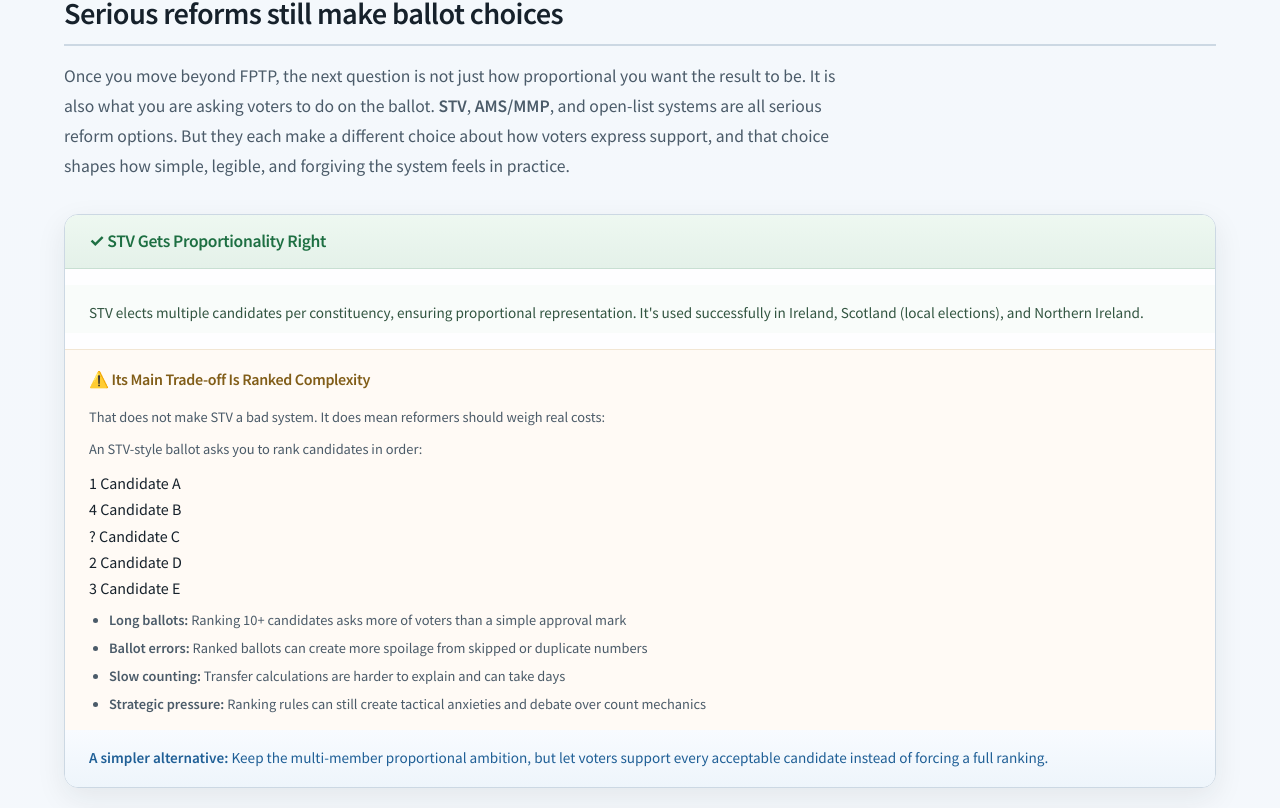
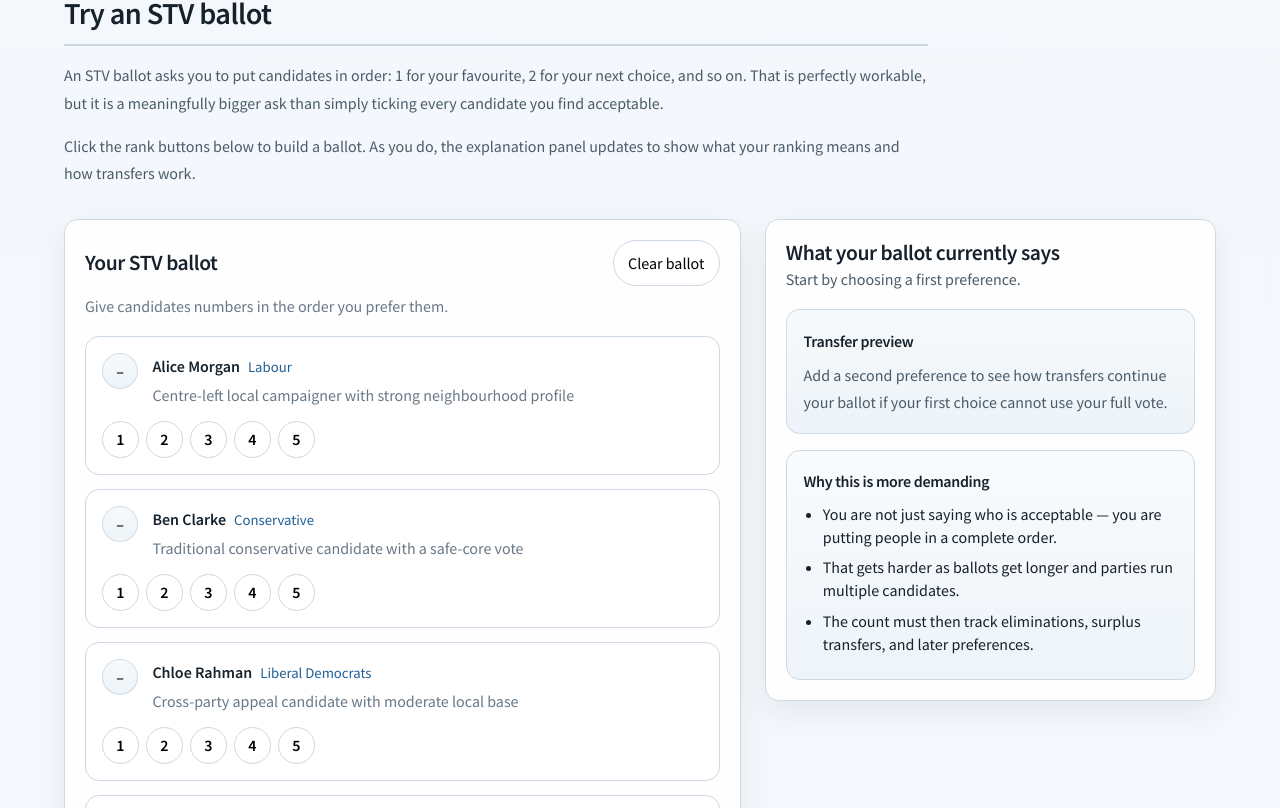
Before and after one commit to fsargent/proportional.uk, a SvelteKit app: page /stv in a window 1280 px wide. Shown: the part 552-1360 px from the top of the page. Built offline with nearby package versions, Linux system fonts and the light colour scheme.

Commit message:
Add interactive ballot demo to STV page

```diff
--- a/src/routes/stv/+page.svelte
+++ b/src/routes/stv/+page.svelte
@@ -1,5 +1,88 @@
 <script lang="ts">
 	import RankingProblems from '$lib/components/RankingProblems.svelte';
+
+	type Candidate = {
+		id: string;
+		name: string;
+		party: string;
+		description: string;
+	};
+
+	const candidates: Candidate[] = [
+		{
+			id: 'stv-1',
+			name: 'Alice Morgan',
+			party: 'Labour',
+			description: 'Centre-left local campaigner with strong neighbourhood profile'
+		},
+		{
+			id: 'stv-2',
+			name: 'Ben Clarke',
+			party: 'Conservative',
+			description: 'Traditional conservative candidate with a safe-core vote'
+		},
+		{
+			id: 'stv-3',
+			name: 'Chloe Rahman',
+			party: 'Liberal Democrats',
+			description: 'Cross-party appeal candidate with moderate local base'
+		},
+		{
+			id: 'stv-4',
+			name: 'Daniel Okoro',
+			party: 'Green',
+			description: 'Environment-first candidate with loyal issue-based support'
+		},
+		{
+			id: 'stv-5',
+			name: 'Ella Hughes',
+			party: 'Independent',
+			description: 'Popular independent focused on local services and planning'
+		}
+	];
+
+	const rankChoices = [1, 2, 3, 4, 5];
+	let rankings = $state<Record<string, number | null>>({});
+
+	function assignedCandidate(rank: number) {
+		return candidates.find((candidate) => rankings[candidate.id] === rank);
+	}
+
+	function setRank(candidateId: string, rank: number) {
+		const currentHolder = assignedCandidate(rank);
+		if (currentHolder && currentHolder.id !== candidateId) {
+			rankings[currentHolder.id] = null;
+		}
+
+		rankings[candidateId] = rankings[candidateId] === rank ? null : rank;
+	}
+
+	function clearBallot() {
+		rankings = {};
+	}
+
+	const rankedCandidates = $derived(
+		[...candidates]
+			.filter((candidate) => rankings[candidate.id] != null)
+			.sort((a, b) => (rankings[a.id] ?? 999) - (rankings[b.id] ?? 999))
+	);
+
+	const rankedCount = $derived(rankedCandidates.length);
+	const nextRank = $derived(rankedCount < candidates.length ? rankedCount + 1 : null);
+	const hasGaps = $derived(
+		rankedCount > 0 &&
+			rankChoices
+				.slice(0, rankedCount)
+				.some((rank) => !candidates.some((candidate) => rankings[candidate.id] === rank))
+	);
+
+	const firstChoice = $derived(rankedCandidates[0] ?? null);
+	const secondChoice = $derived(rankedCandidates[1] ?? null);
+	const transferPreview = $derived(
+		firstChoice && secondChoice
+			? `If ${firstChoice.name} is eliminated or elected with surplus, your vote can continue to ${secondChoice.name}.`
+			: 'Add a second preference to see how transfers continue your ballot if your first choice cannot use your full vote.'
+	);
 </script>
 
 <svelte:head>
@@ -25,6 +108,111 @@
 		<a href="/proportional-approval">Compare with Proportional Approval →</a>
 	</nav>
 
+	<section class="interactive-section" aria-labelledby="stv-demo-title">
+		<div class="section-copy">
+			<h2 id="stv-demo-title" class="section-header">Try an STV ballot</h2>
+			<p class="intro-text">
+				An STV ballot asks you to put candidates in order: 1 for your favourite, 2 for your next choice,
+				and so on. That is perfectly workable, but it is a meaningfully bigger ask than simply ticking every
+				candidate you find acceptable.
+			</p>
+			<p class="intro-text">
+				Click the rank buttons below to build a ballot. As you do, the explanation panel updates to show
+				what your ranking means and how transfers work.
+			</p>
+		</div>
+
+		<div class="demo-grid">
+			<div class="ballot-panel">
+				<div class="panel-header">
+					<h3>Your STV ballot</h3>
+					<button type="button" class="ghost-button" onclick={clearBallot}>Clear ballot</button>
+				</div>
+				<p class="ballot-instruction">Give candidates numbers in the order you prefer them.</p>
+
+				<div class="candidate-list">
+					{#each candidates as candidate (candidate.id)}
+						<div class="candidate-row">
+							<div class="candidate-main">
+								<div class="rank-badge" aria-label={rankings[candidate.id] ? `Rank ${rankings[candidate.id]}` : 'Unranked'}>
+									{rankings[candidate.id] ?? '–'}
+								</div>
+								<div class="candidate-copy">
+									<div class="candidate-line">
+										<span class="candidate-name">{candidate.name}</span>
+										<span class="candidate-party">{candidate.party}</span>
+									</div>
+									<p>{candidate.description}</p>
+								</div>
+							</div>
+							<div class="rank-controls" aria-label={`Rank ${candidate.name}`}>
+								{#each rankChoices as rank}
+									<button
+										type="button"
+										class:selected={rankings[candidate.id] === rank}
+										onclick={() => setRank(candidate.id, rank)}
+									>
+										{rank}
+									</button>
+								{/each}
+							</div>
+						</div>
+					{/each}
+				</div>
+			</div>
+
+			<div class="explanation-panel">
+				<h3>What your ballot currently says</h3>
+
+				{#if rankedCount === 0}
+					<p class="status-message">Start by choosing a first preference.</p>
+				{:else}
+					<div class="summary-card">
+						<p>
+							You have ranked <strong>{rankedCount}</strong>
+							{rankedCount === 1 ? 'candidate' : 'candidates'}.
+							{#if nextRank}
+								Next available rank: <strong>{nextRank}</strong>
+							{/if}
+						</p>
+						{#if hasGaps}
+							<p class="warning-text">
+								Your current ballot has a gap in the sequence. STV ballots are clearest when ranks run 1,
+								2, 3, 4 without skipping.
+							</p>
+						{/if}
+					</div>
+
+					<div class="ordered-preferences">
+						<h4>Your ranking so far</h4>
+						<ol>
+							{#each rankedCandidates as candidate (candidate.id)}
+								<li>
+									<strong>{candidate.name}</strong>
+									<span>{candidate.party}</span>
+								</li>
+							{/each}
+						</ol>
+					</div>
+				{/if}
+
+				<div class="explanation-card">
+					<h4>Transfer preview</h4>
+					<p>{transferPreview}</p>
+				</div>
+
+				<div class="explanation-card subtle">
+					<h4>Why this is more demanding</h4>
+					<ul>
+						<li>You are not just saying who is acceptable — you are putting people in a complete order.</li>
+						<li>That gets harder as ballots get longer and parties run multiple candidates.</li>
+						<li>The count must then track eliminations, surplus transfers, and later preferences.</li>
+					</ul>
+				</div>
+			</div>
+		</div>
+	</section>
+
 	<RankingProblems showMMP={false} />
 
 	<section class="page-section">
@@ -32,7 +220,7 @@
 		<div class="summary-grid">
 			<article class="summary-card">
 				<h3>Ballot</h3>
-				<p>Rank candidates in order of preference.</p>
+				<p>Rank candidates in order of preference, usually 1, 2, 3, 4 and so on.</p>
 			</article>
 			<article class="summary-card">
 				<h3>Districts</h3>
@@ -40,7 +228,11 @@
 			</article>
 			<article class="summary-card">
 				<h3>Allocation</h3>
-				<p>Uses transfers as candidates are elected or eliminated, which helps fairness but adds opacity.</p>
+				<p>Uses quotas, transfers, eliminations, and surplus distribution to turn rankings into seats.</p>
+			</article>
+			<article class="summary-card">
+				<h3>Political appeal</h3>
+				<p>Strong for reformers who want proportionality without party lists and who value candidate choice highly.</p>
 			</article>
 		</div>
 	</section>
@@ -53,8 +245,100 @@
 	.method-links { display:flex; flex-wrap:wrap; gap:1rem; }
 	.method-links a { color: var(--link-color); text-decoration:none; font-weight:600; }
 	.method-links a:hover { text-decoration:underline; }
-	.page-section { display:grid; gap:1rem; }
+	.page-section, .interactive-section { display:grid; gap:1rem; }
+	.section-copy { max-width: 54rem; }
+	.demo-grid { display:grid; grid-template-columns: minmax(0,1.35fr) minmax(320px,0.9fr); gap:1.5rem; align-items:start; }
+	.ballot-panel, .explanation-panel, .summary-card {
+		padding:1.25rem;
+		border:1px solid var(--border-color);
+		border-radius:var(--radius-md);
+		background:var(--surface-raised);
+		box-shadow:var(--shadow-soft);
+	}
+	.panel-header { display:flex; justify-content:space-between; gap:1rem; align-items:center; }
+	.panel-header h3, .explanation-panel h3 { margin:0; }
+	.ghost-button {
+		border:1px solid var(--border-color);
+		background:var(--surface-panel);
+		border-radius:999px;
+		padding:.55rem .9rem;
+		font:inherit;
+		cursor:pointer;
+	}
+	.ghost-button:hover { border-color:var(--border-strong); }
+	.ballot-instruction { margin:.4rem 0 0 0; color:var(--text-soft); }
+	.candidate-list { display:grid; gap:.9rem; margin-top:1rem; }
+	.candidate-row {
+		display:grid;
+		gap:.85rem;
+		padding:1rem;
+		border:1px solid var(--border-color);
+		border-radius:var(--radius-md);
+		background:var(--surface-panel);
+	}
+	.candidate-main { display:flex; gap:.9rem; align-items:flex-start; }
+	.rank-badge {
+		width:2.25rem;
+		height:2.25rem;
+		border-radius:999px;
+		background:var(--surface-info-gradient);
+		border:1px solid var(--accent-border);
+		display:flex;
+		align-items:center;
+		justify-content:center;
+		font-weight:700;
+		flex:0 0 auto;
+	}
+	.candidate-copy { display:grid; gap:.25rem; }
+	.candidate-line { display:flex; flex-wrap:wrap; gap:.5rem; align-items:baseline; }
+	.candidate-name { font-weight:700; }
+	.candidate-party { color:var(--accent-text); font-size:.92rem; }
+	.candidate-copy p { margin:0; color:var(--text-soft); line-height:1.5; }
+	.rank-controls { display:flex; flex-wrap:wrap; gap:.45rem; }
+	.rank-controls button {
+		width:2.3rem;
+		height:2.3rem;
+		border-radius:999px;
+		border:1px solid var(--border-color);
+		background:white;
+		font:inherit;
+		font-weight:700;
+		cursor:pointer;
+	}
+	.rank-controls button.selected {
+		background:linear-gradient(180deg, var(--header-bg) 0%, var(--header-bg-strong) 100%);
+		color:var(--text-inverse);
+		border-color:transparent;
+	}
+	.status-message, .warning-text { margin:0; }
+	.warning-text { color:var(--warning-text); }
+	.ordered-preferences ol { margin:.5rem 0 0 1.25rem; padding:0; }
+	.ordered-preferences li { margin-bottom:.45rem; }
+	.ordered-preferences span { color:var(--text-soft); margin-left:.4rem; }
+	.explanation-card {
+		margin-top:1rem;
+		padding:1rem 1.05rem;
+		border-radius:var(--radius-md);
+		background:var(--surface-info-gradient);
+		border:1px solid var(--accent-border);
+	}
+	.explanation-card.subtle {
+		background:var(--surface-subtle-gradient);
+		border-color:var(--border-color);
+	}
+	.explanation-card h4 { margin:.1rem 0 .5rem 0; }
+	.explanation-card p, .explanation-card ul { margin:0; }
+	.explanation-card ul { padding-left:1.2rem; }
+	.explanation-card li { margin-bottom:.45rem; line-height:1.45; }
 	.summary-grid { display:grid; grid-template-columns:repeat(auto-fit,minmax(220px,1fr)); gap:1rem; }
-	.summary-card { padding:1.2rem; border:1px solid var(--border-color); border-radius:var(--radius-md); background:var(--surface-raised); box-shadow:var(--shadow-soft); }
 	.summary-card h3 { margin-top:0; }
+
+	@media (max-width: 900px) {
+		.demo-grid { grid-template-columns: 1fr; }
+	}
+
+	@media (max-width: 640px) {
+		.panel-header { align-items:flex-start; flex-direction:column; }
+		.candidate-main { align-items:flex-start; }
+	}
 </style>
```
